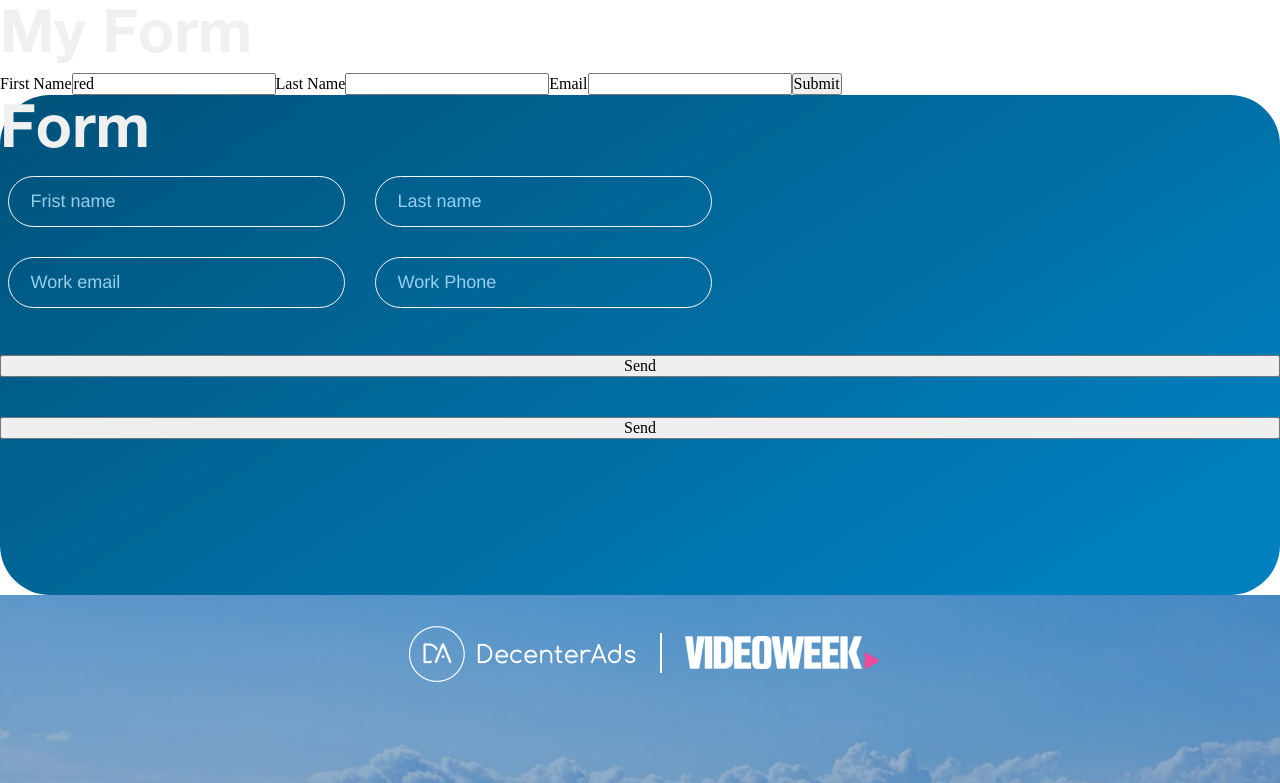
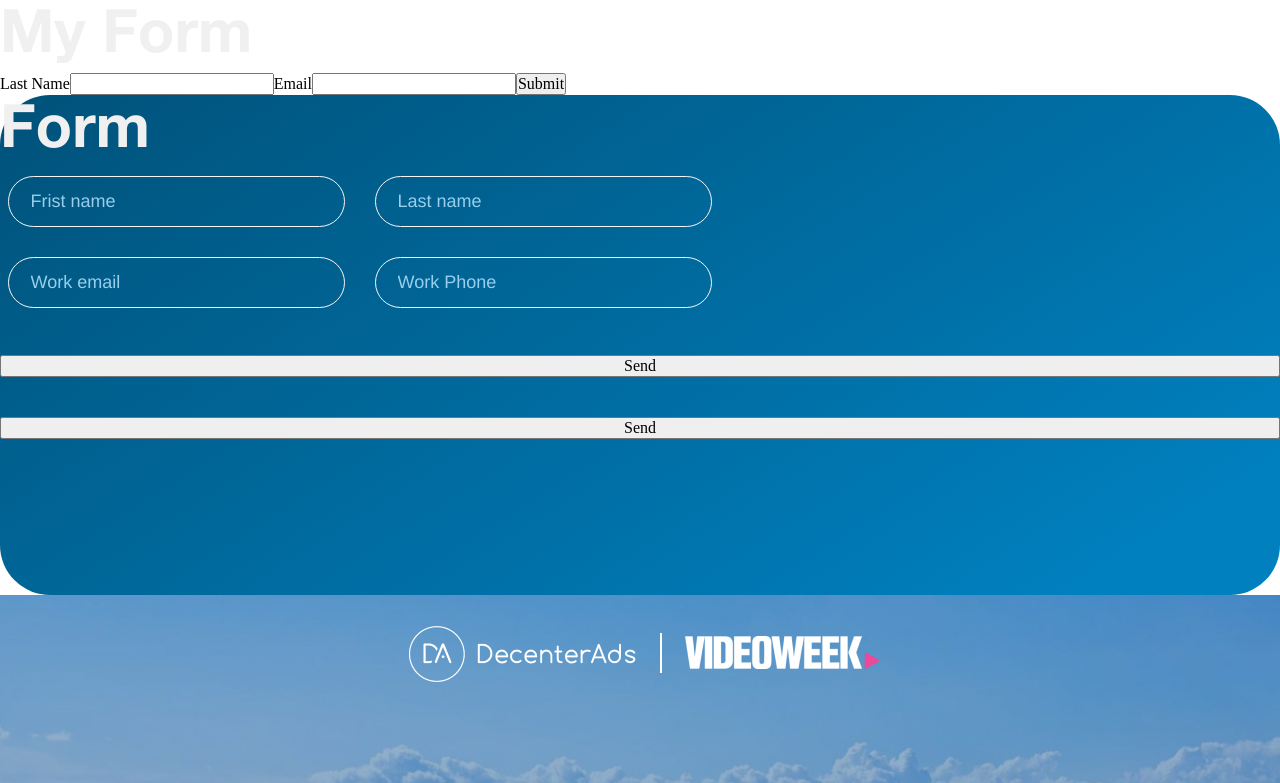
Before and after one commit to theCapnCoder/Decenter-Ads, a React (Create React App) app: page / in a window 1280 px wide. Shown: the top 783 px of the page. Built offline with nearby package versions, Linux system fonts and the light colour scheme.

Commit message:
chore: Example

```diff
--- a/src/Example.tsx
+++ b/src/Example.tsx
@@ -15,6 +15,7 @@ type Props = {
 
 const MyTextField: FC<Props> = ({ label, ...props }) => {
   const [field, meta, helpers] = useField(props);
+
   return (
     <>
       <label>
@@ -34,7 +35,7 @@ const Example = () => (
     <Formik
       initialValues={{
         email: "",
-        firstName: "red",
+        firstName: "red9888",
         lastName: "",
       }}
       onSubmit={(values, actions) => {
@@ -46,7 +47,7 @@ const Example = () => (
     >
       {(props: FormikProps<Values>) => (
         <Form>
-          <MyTextField name="firstName" type="text" label="First Name" />
+          {/* <MyTextField name="firstName" type="text" label="First Name" /> */}
           <MyTextField name="lastName" type="text" label="Last Name" />
           <MyTextField name="email" type="email" label="Email" />
           <button type="submit">Submit</button>
```
